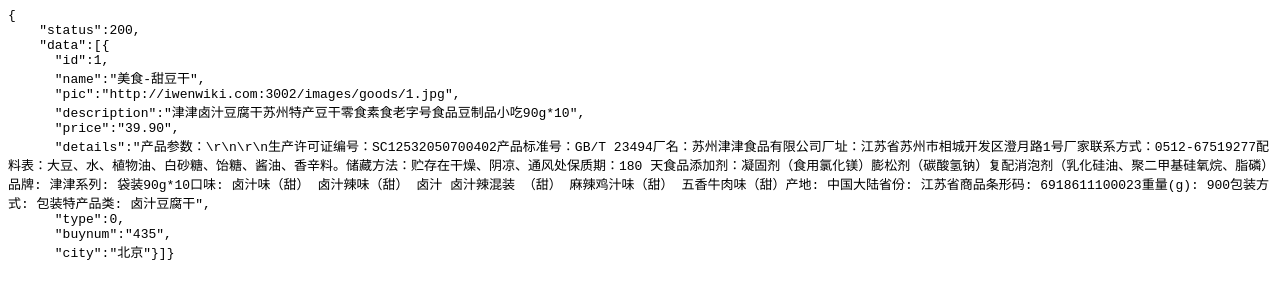
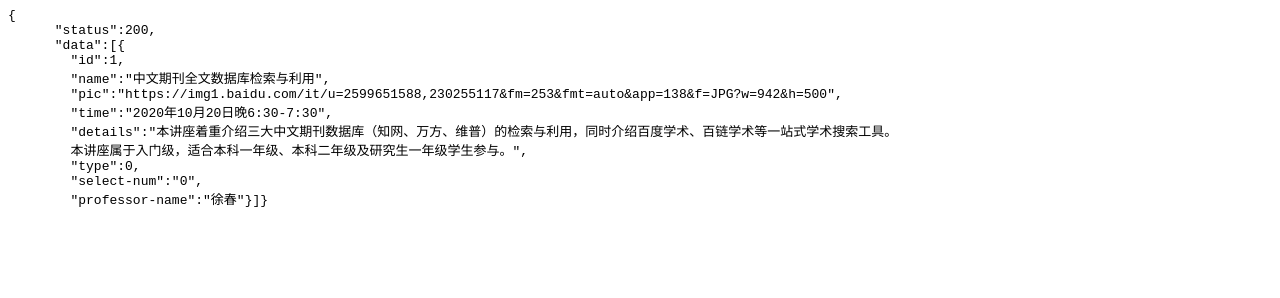
Before and after one commit to GLAD-island/GLAD-island.github.io, a plain HTML site: page index.html in a window 1280 px wide. Drawn offline with Linux system fonts and the light colour scheme.

Commit message:
Update index.html

```diff
--- a/index.html
+++ b/index.html
@@ -2,17 +2,17 @@
   <head></head>
   <body>
     <pre style="word-wrap: break-word; white-space: pre-wrap;">{
-    "status":200,
-    "data":[{
-      "id":1,
-      "name":"美食-甜豆干",
-      "pic":"http://iwenwiki.com:3002/images/goods/1.jpg",
-      "description":"津津卤汁豆腐干苏州特产豆干零食素食老字号食品豆制品小吃90g*10",
-      "price":"39.90",
-      "details":"产品参数：\r\n\r\n生产许可证编号：SC12532050700402产品标准号：GB/T 23494厂名：苏州津津食品有限公司厂址：江苏省苏州市相城开发区澄月路1号厂家联系方式：0512-67519277配料表：大豆、水、植物油、白砂糖、饴糖、酱油、香辛料。储藏方法：贮存在干燥、阴凉、通风处保质期：180 天食品添加剂：凝固剂（食用氯化镁）膨松剂（碳酸氢钠）复配消泡剂（乳化硅油、聚二甲基硅氧烷、脂磷）品牌: 津津系列: 袋装90g*10口味: 卤汁味（甜） 卤汁辣味（甜） 卤汁 卤汁辣混装 （甜） 麻辣鸡汁味（甜） 五香牛肉味（甜）产地: 中国大陆省份: 江苏省商品条形码: 6918611100023重量(g): 900包装方式: 包装特产品类: 卤汁豆腐干",
-      "type":0,
-      "buynum":"435",
-      "city":"北京"}]}
+      "status":200,
+      "data":[{
+        "id":1,
+        "name":"中文期刊全文数据库检索与利用",
+        "pic":"https://img1.baidu.com/it/u=2599651588,230255117&fm=253&fmt=auto&app=138&f=JPG?w=942&h=500",
+        "time":"2020年10月20日晚6:30-7:30",
+        "details":"本讲座着重介绍三大中文期刊数据库（知网、万方、维普）的检索与利用，同时介绍百度学术、百链学术等一站式学术搜索工具。
+        本讲座属于入门级，适合本科一年级、本科二年级及研究生一年级学生参与。",
+        "type":0,
+        "select-num":"0",
+        "professor-name":"徐春"}]}
     </pre>
   </body>
 </html>
```
